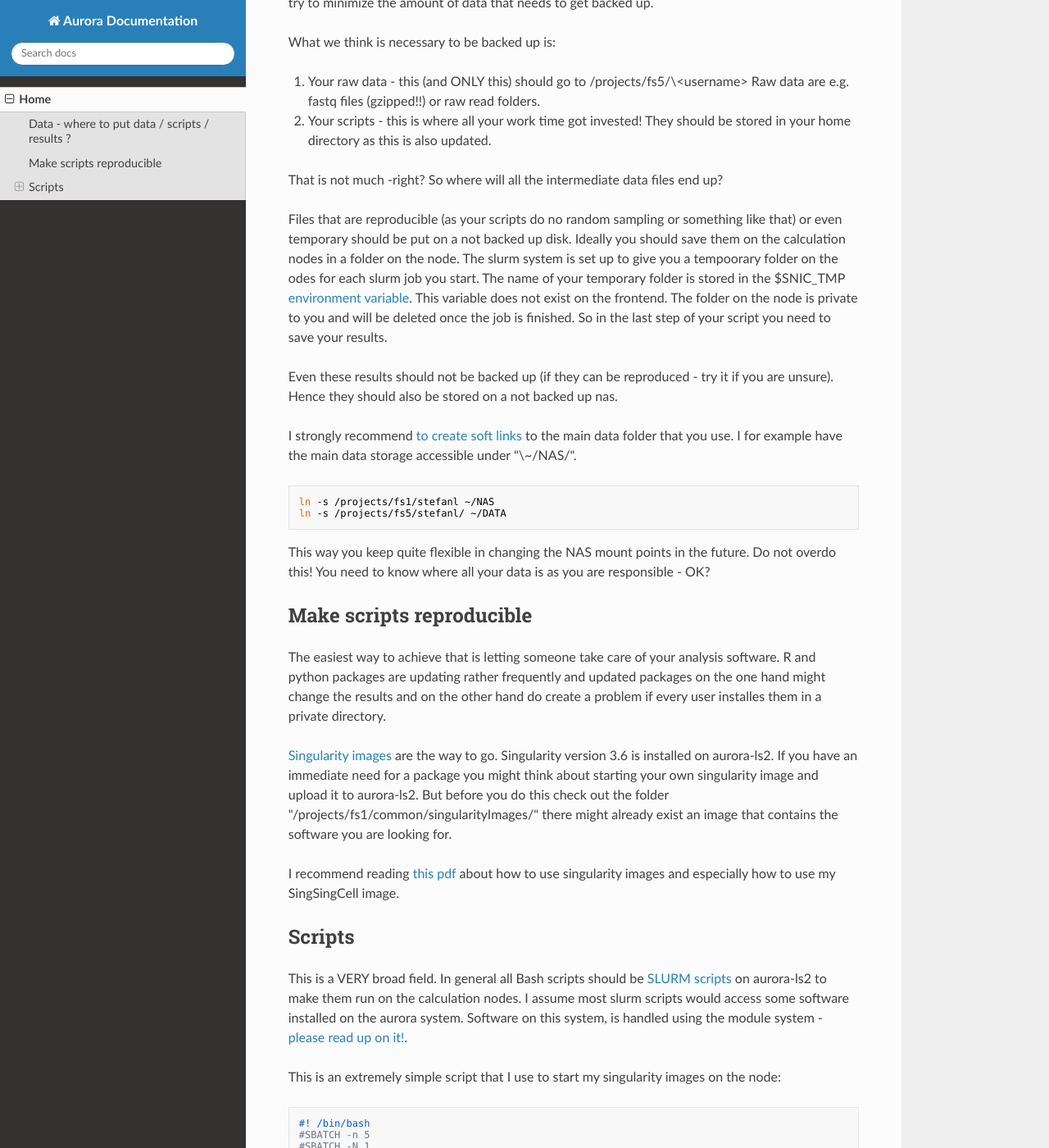
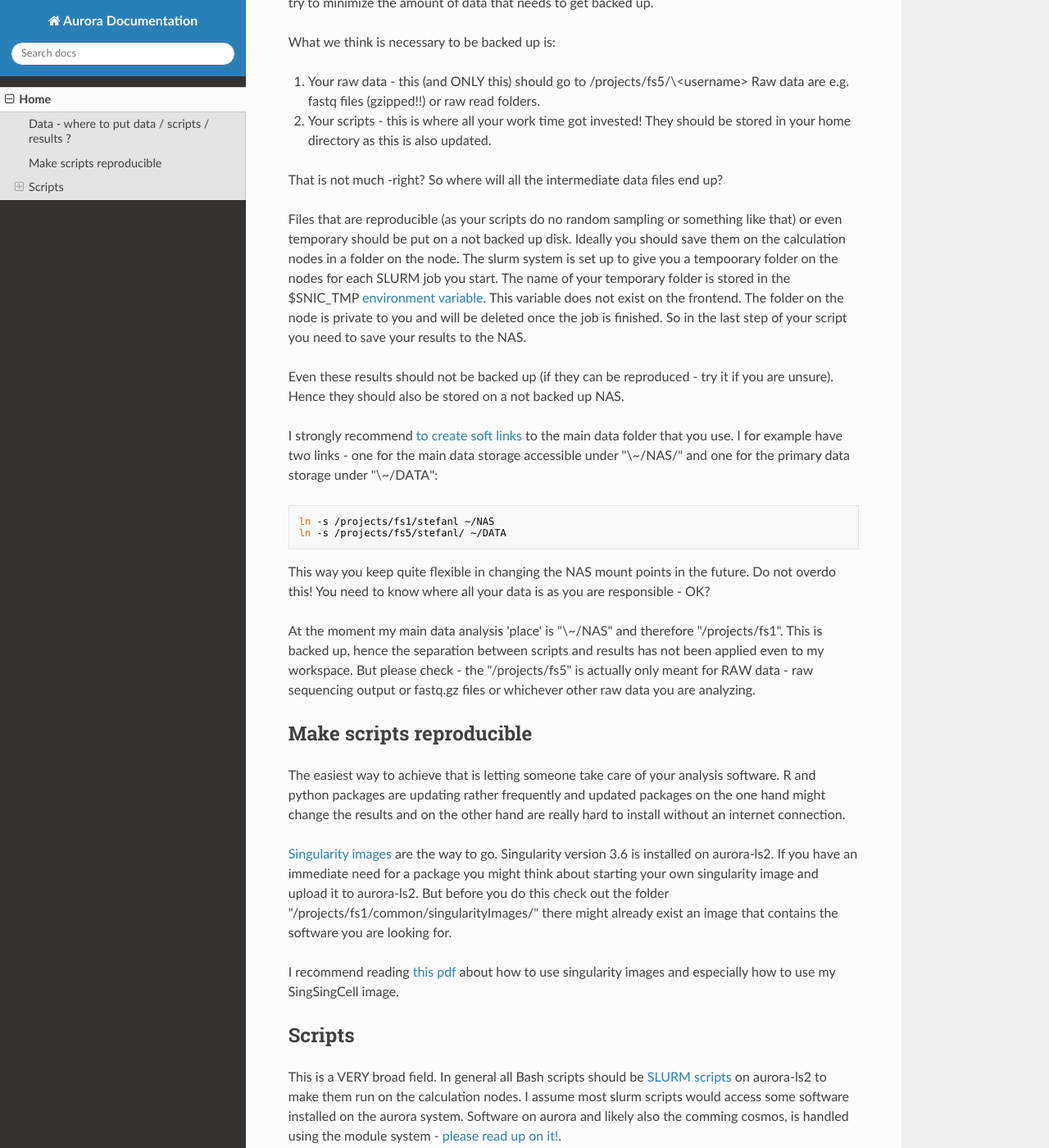
Before and after one commit to stela2502/aurora_docu, an MkDocs documentation site: the page built from docs/index.md, in a window 1280 px wide and 1400 px high, scrolled down 333 px. Shown: the whole window at 82% size. Built offline with MkDocs 1.6.1, drawn with Linux system fonts in a browser that asks for light colours; nearby versions of some CDN libraries; some of the changed text lies outside the part shown.

Commit message:
My changes before I pull.

````diff
--- a/docs/index.md
+++ b/docs/index.md
@@ -19,11 +19,11 @@ That is not much -right? So where will all the intermediate data files end up?
 
 Files that are reproducible (as your scripts do no random sampling or something like that) or even temporary should
 be put on a not backed up disk. Ideally you should save them on the calculation nodes in a folder on the node.
-The slurm system is set up to give you a tempoorary folder on the odes for each slurm job you start. The name of your temporary folder is stored in the $SNIC_TMP [environment variable](https://linuxize.com/post/how-to-set-and-list-environment-variables-in-linux/). This variable does not exist on the frontend. The folder on the node is private to you and will be deleted once the job is finished. So in the last step of your script you need to save your results.
+The slurm system is set up to give you a tempoorary folder on the nodes for each SLURM job you start. The name of your temporary folder is stored in the $SNIC_TMP [environment variable](https://linuxize.com/post/how-to-set-and-list-environment-variables-in-linux/). This variable does not exist on the frontend. The folder on the node is private to you and will be deleted once the job is finished. So in the last step of your script you need to save your results to the NAS.
 
-Even these results should not be backed up (if they can be reproduced - try it if you are unsure). Hence they should also be stored on a not backed up nas.
+Even these results should not be backed up (if they can be reproduced - try it if you are unsure). Hence they should also be stored on a not backed up NAS.
 
-I strongly recommend [to create soft links](https://www.cyberciti.biz/faq/creating-soft-link-or-symbolic-link/) to the main data folder that you use. I for example have the main data storage accessible under "\~/NAS/".
+I strongly recommend [to create soft links](https://www.cyberciti.biz/faq/creating-soft-link-or-symbolic-link/) to the main data folder that you use. I for example have two links - one for the main data storage accessible under "\~/NAS/" and one for the primary data storage under "\~/DATA":
 ```
 ln -s /projects/fs1/stefanl ~/NAS
 ln -s /projects/fs5/stefanl/ ~/DATA
@@ -31,12 +31,14 @@ ln -s /projects/fs5/stefanl/ ~/DATA
 This way you keep quite flexible in changing the NAS mount points in the future.
 Do not overdo this! You need to know where all your data is as you are responsible - OK?
 
+At the moment my main data analysis 'place' is "\~/NAS" and therefore "/projects/fs1". This is backed up, hence the separation between scripts and results has not been applied even to my workspace. But please check - the "/projects/fs5" is actually only meant for RAW data - raw sequencing output or fastq.gz files or whichever other raw data you are analyzing.
+
 
 ## Make scripts reproducible
 
 The easiest way to achieve that is letting someone take care of your analysis software.
 R and python packages are updating rather frequently and updated packages on the one hand might change the results
-and on the other hand do create a problem if every user installes them in a private directory.
+and on the other hand are really hard to install without an internet connection.
 
 [Singularity images](https://sylabs.io/guides/3.6/user-guide/quick_start.html) are the way to go.
 Singularity version 3.6 is installed on aurora-ls2. If you have an immediate need for a package you might think about starting your own singularity image and upload it to aurora-ls2. But before you do this check out the folder "/projects/fs1/common/singularityImages/" there might already exist an image that contains the software you are looking for.
@@ -45,7 +47,7 @@ I recommend reading [this pdf](pdfs/HowToUseSingularityOnLsens2.pdf) about how t
 
 ## Scripts
 
-This is a VERY broad field. In general all Bash scripts should be [SLURM scripts](https://lunarc-documentation.readthedocs.io/en/latest/batch_system/) on aurora-ls2 to make them run on the calculation nodes. I assume most slurm scripts would access some software installed on the aurora system. Software on this system, is handled using the module system - [please read up on it!](https://lunarc-documentation.readthedocs.io/en/latest/aurora_modules/).
+This is a VERY broad field. In general all Bash scripts should be [SLURM scripts](https://lunarc-documentation.readthedocs.io/en/latest/batch_system/) on aurora-ls2 to make them run on the calculation nodes. I assume most slurm scripts would access some software installed on the aurora system. Software on aurora and likely also the comming cosmos, is handled using the module system - [please read up on it!](https://lunarc-documentation.readthedocs.io/en/latest/aurora_modules/).
 
 This is an extremely simple script that I use to start my singularity images on the node:
 ```
@@ -72,16 +74,23 @@ I'll scan through the options I normally use:
 
 3.[#SBATCH -t 24:00:00] kill this process after 24 h
 
-4.[#SBATCH -J] the name of your job
+4.[#SBATCH -A lsens2018-3-3] state the project you are part of
 
-5.[#SBATCH -o] the out file of your job (%j adds the job ID to this file)
+4.[#SBATCH -J name] the name of your job
 
-6.[#SBATCH -e] the error file of you job
+5.[#SBATCH -o name.%j.out] the out file of your job (%j adds the job ID to this file)
+
+6.[#SBATCH -e name.%j.err] the error file of you job
 
 
 After this come the lines that load the SLURM modules you want to load.
 In this specific situation the singularity image is loaded and the Jupyter notebook is started.
+
 After the loading of the modules you would then add your Bash script and run your commands.
+In this specific script the command is run inside the SingSingCell/1.3 start up phase:
+```
+singularity run -B/projects,/local /projects/fs1/common/software/SingSingCell/SingleCells_v1.3.sif
+```
 
 Please finish up with a trailing "exit 0" as this likely helps the SLURM error detection system.
 
@@ -92,7 +101,7 @@ Please be considerate to your co-workers. Our resources are limited and so is ls
 Nextflow and the [NF-core modules](https://nf-co.re/) are an epic time saver for us bioinformaticians. They cover main bioinformatic issues like single cell mapping or ChIP analysis. And this to an extend and depth that I am normally not applying to my projects.
 This is a real step forward and I think we should all get to know the basics of that. Nextflow pipelines have a potential to rid us of all the bash scripting we have been used to. It even frees us from thinking about SLURM or the amount of processors we need for a given task.
 
-Hence please try to use the nextflow pipelines installed in "/projects/fs1/common/nextflow/". A minimal help on how to start these pipelines on aurora-ls2 can be obtained by looking at the test script for these pipelines "/home/stefanl/common/nextflow/test_all_blade.sh". This way you can see how the input files should be structured and how the pipelines are called. This was quite a lot of work to install them - so please try to use them using [this guide](pdfs/NextFlow_Pipelines_on_aurora_ls2.pdf) ;-).
+Hence please try to use the nextflow pipelines installed in "/projects/fs1/common/nextflow/". A minimal help on how to start these pipelines on aurora-ls2 can be obtained by looking at the test script for these pipelines "/home/stefanl/common/nextflow/test_all_blade.sh". This way you can see how the input files should be structured and how the pipelines are called. This was quite a lot of work to install them - so please try to use them. I hope [this guide](pdfs/NextFlow_Pipelines_on_aurora_ls2.pdf) can help you.
 
 
 ### R and Python scripts
````
